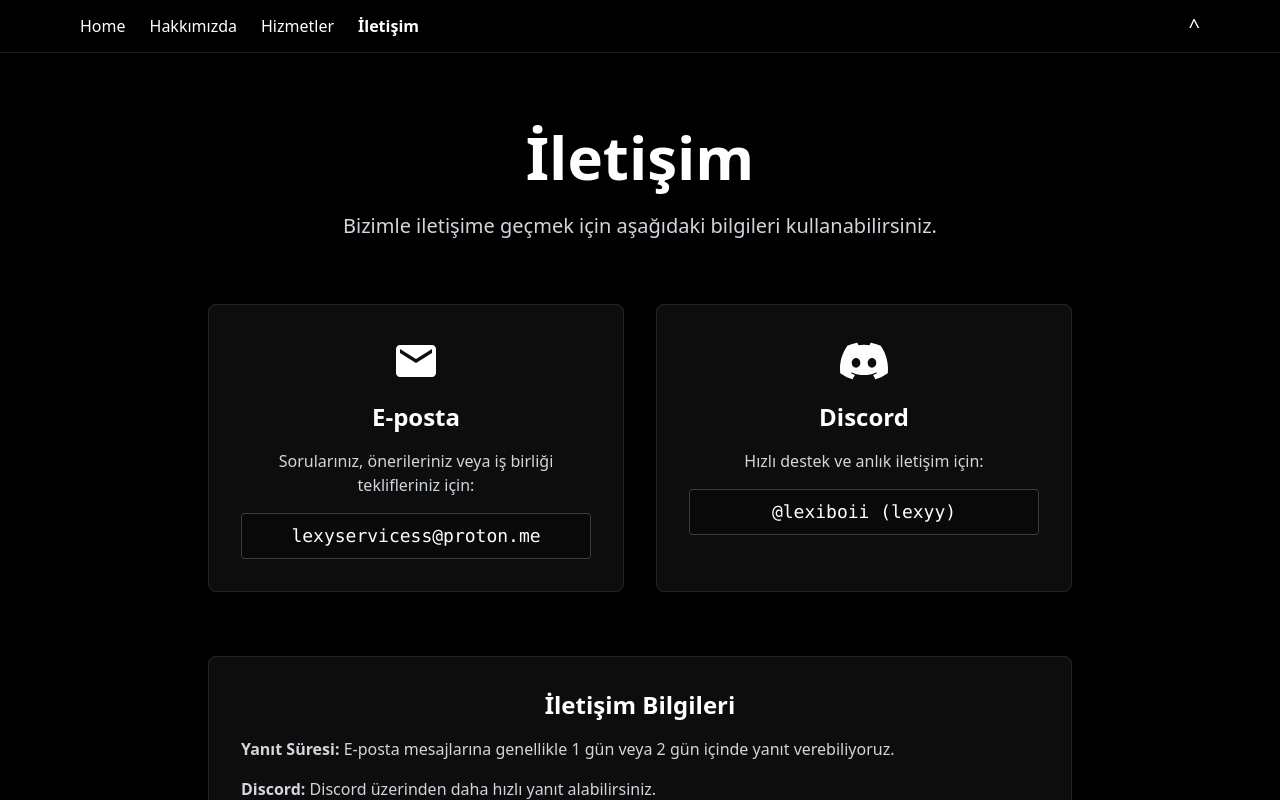
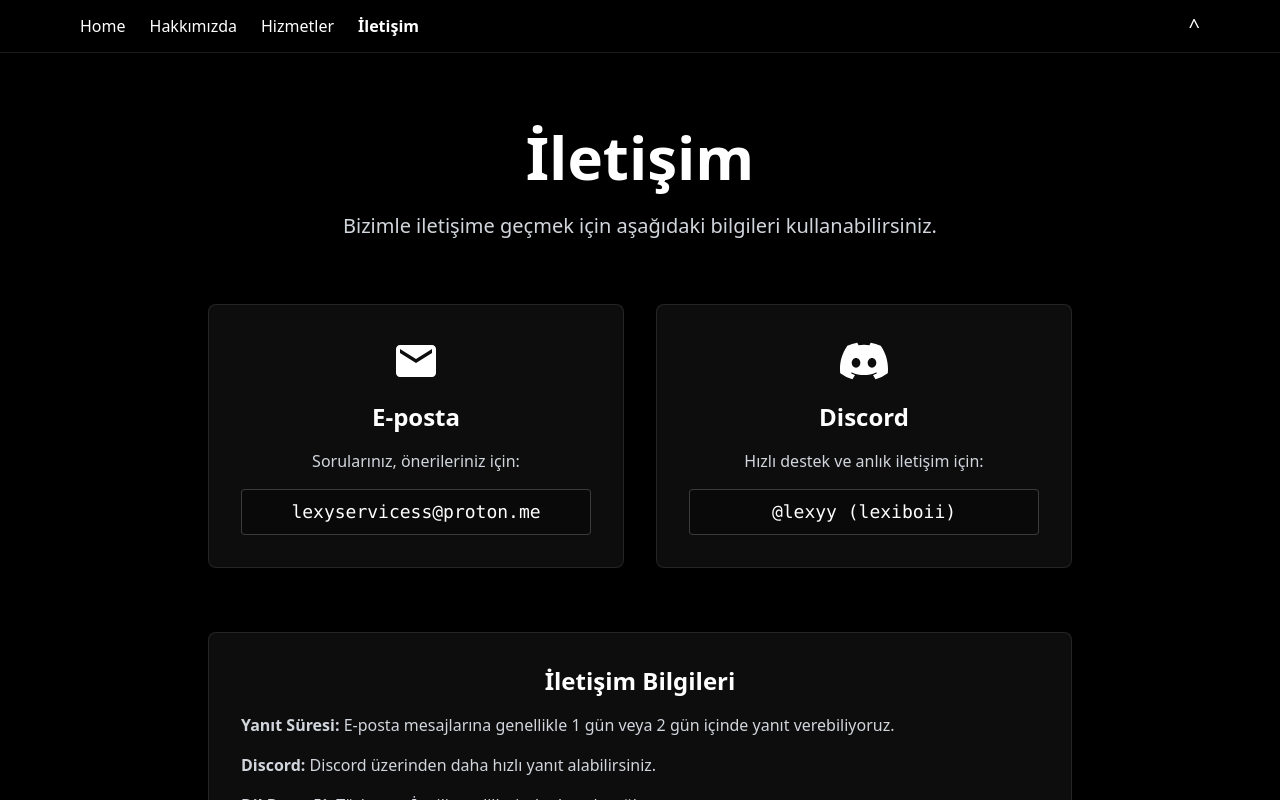
Before and after one commit to lexyboi/lexyservices, a Next.js app: page /iletisim in a window 1280 px wide. Shown: the top 800 px of the page. Built offline with nearby package versions, Linux system fonts and the light colour scheme.

Commit message:
Update page.tsx

```diff
--- a/app/iletisim/page.tsx
+++ b/app/iletisim/page.tsx
@@ -68,7 +68,7 @@
                   </svg>
                 </div>
                 <h3 className="text-2xl font-semibold mb-4">E-posta</h3>
-                <p className="text-gray-300 mb-4">Sorularınız, önerileriniz veya iş birliği teklifleriniz için:</p>
+                <p className="text-gray-300 mb-4">Sorularınız, önerileriniz için:</p>
                 <div className="text-lg font-mono bg-black/30 px-4 py-2 rounded border border-white/20">
                   lexyservicess@proton.me
                 </div>
@@ -86,7 +86,7 @@
                 <h3 className="text-2xl font-semibold mb-4">Discord</h3>
                 <p className="text-gray-300 mb-4">Hızlı destek ve anlık iletişim için:</p>
                 <div className="text-lg font-mono bg-black/30 px-4 py-2 rounded border border-white/20">
-                  @lexiboii (lexyy)
+                  @lexyy (lexiboii)
                 </div>
               </div>
             </div>
```
